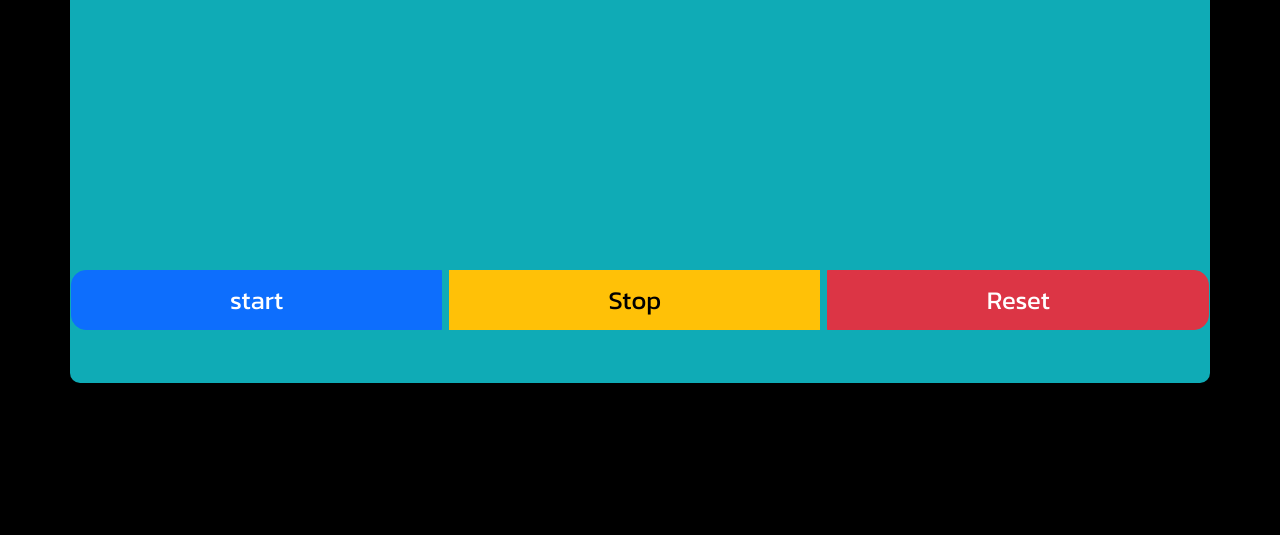
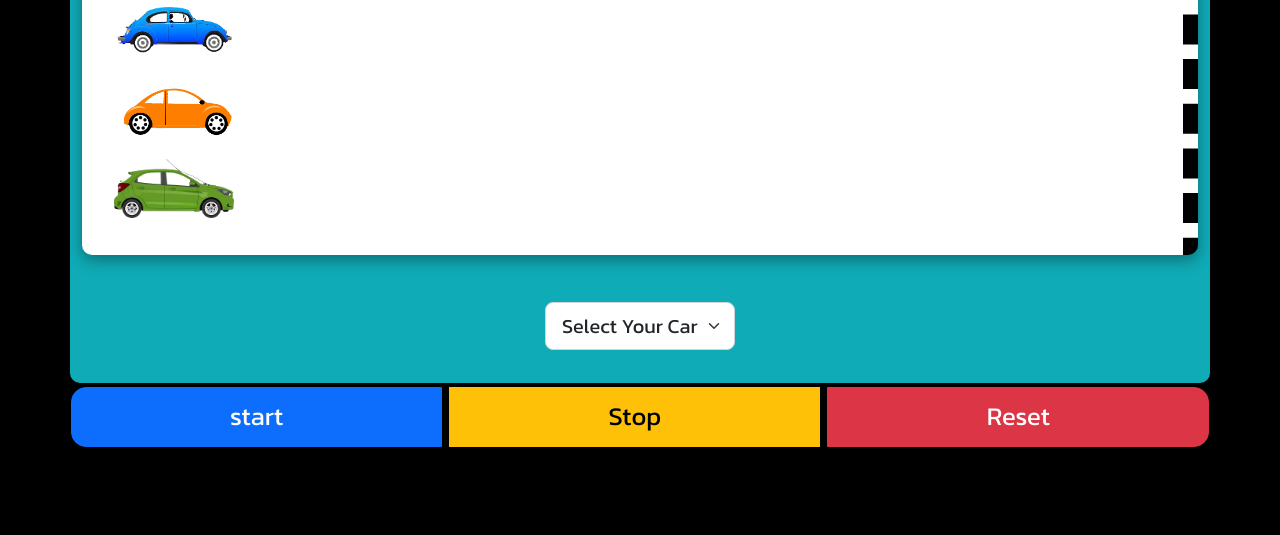
Before and after one commit to hasansakalli/random-car-race, a plain HTML site: page index.html in a window 1280 px wide. Shown: the part 265-800 px from the top of the page. Drawn offline with nearby package versions, Linux system fonts and the light colour scheme.

Commit message:
Update index.html

```diff
--- a/index.html
+++ b/index.html
@@ -17,15 +17,29 @@
   <section id="newProject">
     <div class="container" :style="colorChange">
       <h1 class="title">Random Car Race </h1>
-      <ul class="ulElement" v-if="isActive">
+      <ul class="ulElement" >
         <li class=" box" v-for="value in myArray">{{value}}</li>
 
 
       </ul>
       <div class="textResult" :style="colorChange" v-if="result">
+
         <p id="winner"> {{winner}}</p>
+        <div class="guess" v-if="selectColor">
 
+
+          <select :style="{backgroundColor: myCar}" style class="form-select form-select-lg mb-3"v-model="myCar" aria-label=".form-select-lg " >
+            <option value="" disabled selected >Select Your Car</option>
+            <option style="background-color:red">red</option>
+            <option style="background-color:blue">blue</option>
+            <option style="background-color:orange">orange</option>
+            <option style="background-color:green">green</option>
+          </select>
+
+        </div>
       </div>
+
+
       <div class="box2">
 
         <div class="d-flex gap-2 btn-group">
```
